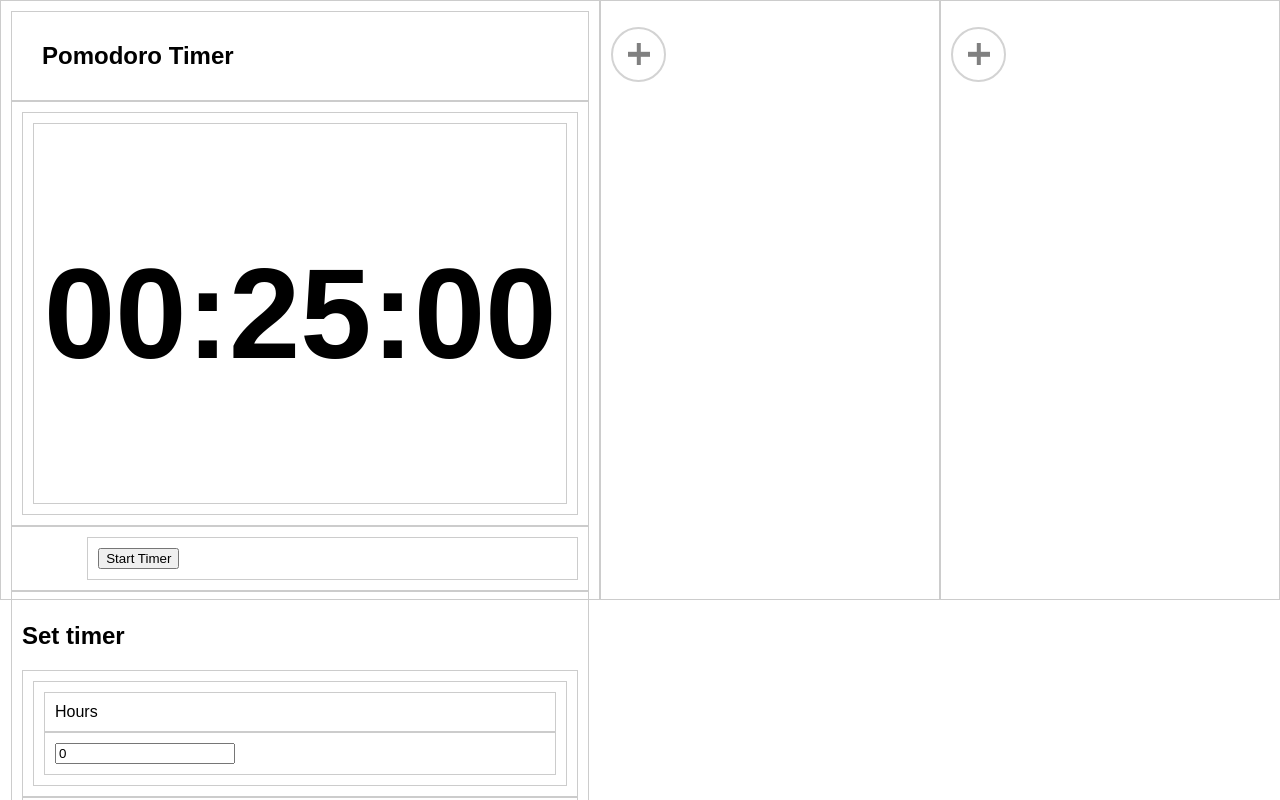
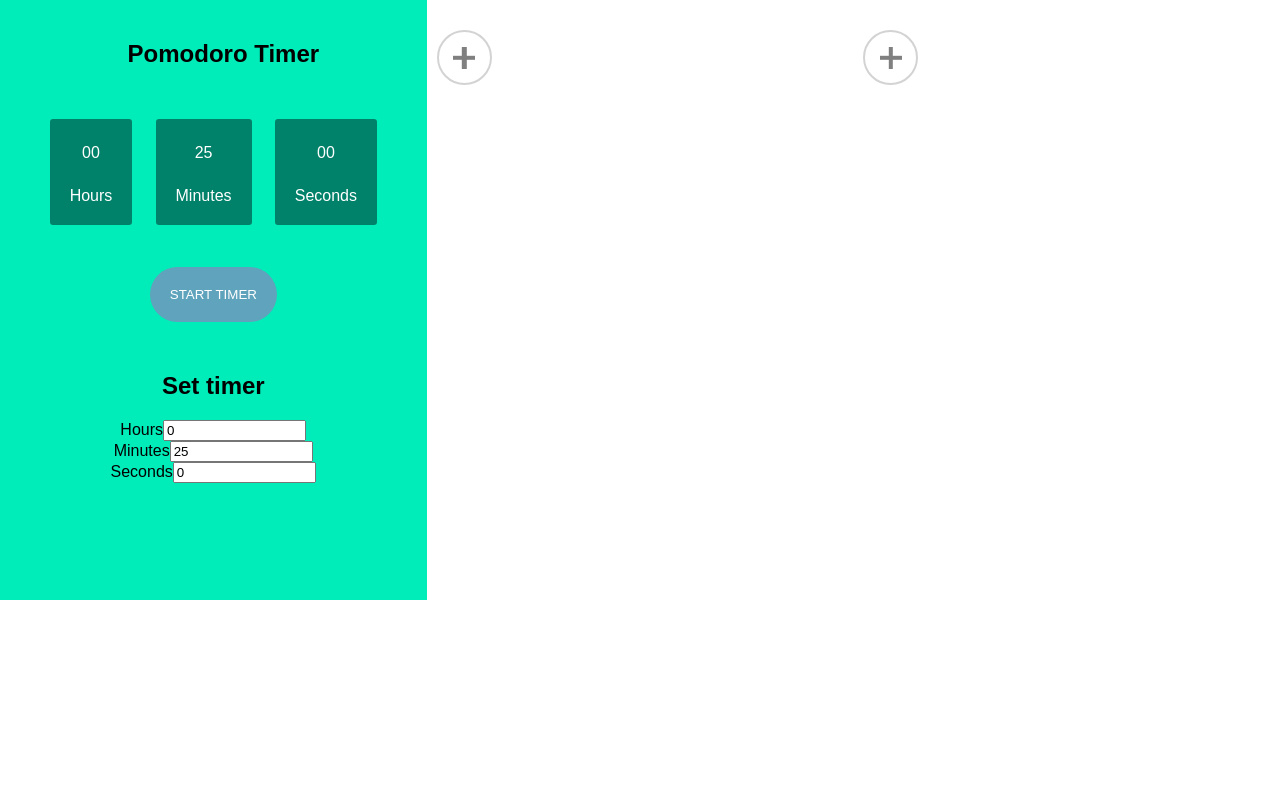
Before and after one commit to jreboqui/MultiTimerApp, a React (Create React App) app: page / in a window 1280 px wide. Shown: the top 800 px of the page. Built offline with nearby package versions, Linux system fonts and the light colour scheme.

Commit message:
Add-on task: A little prelim styling

```diff
--- a/src/components/Timer.css
+++ b/src/components/Timer.css
@@ -11,13 +11,17 @@
   }
 
   .container-1 div, .container-2 div, .container-3 div{
-    border:1px #ccc solid;
+    /* border:1px #ccc solid; */
     padding:10px;
   }
 
   .box-1{
     flex:1;
-
+    background: #00ECB9;
+    text-align: center;
+    background: #00ECB9;
+    font-family: sans-serif;
+    font-weight: 100;
   }
 
   .box-2{
--- /dev/null
+++ b/src/components/TimerButton.css
@@ -0,0 +1,9 @@
+#Start {
+    color: #fff !important;
+    text-transform: uppercase;
+    background: #60a3bc;
+    padding: 20px;
+    border-radius: 50px;
+    display: inline-block;
+    border: none;
+    }
--- a/src/components/TimerButton.js
+++ b/src/components/TimerButton.js
@@ -3,6 +3,7 @@ import { Button } from 'react-bootstrap';
 import { Panel } from 'react-bootstrap';
 import { Row } from 'react-bootstrap';
 import * as timerStates from '../timerStates';
+import './TimerButton.css';
 
 class TimerButton extends React.Component {
 
@@ -17,7 +18,7 @@ class TimerButton extends React.Component {
       return (
         <Row>
         {/* <Button bsStyle="success" onClick={this.props.startTimer}>Start</Button> */}
-        <button id={this.props.id} onClick={this.props.startTimer}>Start Timer</button>
+        <button id="Start" onClick={this.props.startTimer}>Start Timer</button>
         </Row>
       )
 
@@ -35,7 +36,7 @@ class TimerButton extends React.Component {
   }
   render() {
     return (
-      <div className="row text-primary text-left" style={{ paddingLeft:'13%'}}>
+      <div className="row text-primary text-left">
         {this.getButton()}
       </div>
 
--- a/src/components/TimerConfig.js
+++ b/src/components/TimerConfig.js
@@ -21,39 +21,52 @@ class TimerConfig extends React.Component{
     }
     render() {
         return (
-          <div className="text-primary">
+          <div className="configDisplay">
               <h2 className="text-left"> Set timer </h2>
-                  <FormGroup>
-                  <div className="form-group">
-                    <div className="col-sm-3">
               <label htmlFor="hours">Hours</label>
-                    </div>
-                    <div className="col-sm-9">
               <input id="hours" className="form-control" type="number"  style={{ width:'35%'}} defaultValue={this.props.baseTime.get('hours')} onChange={this.handleChange}/>
-                    </div>
-                  </div>
-                  </FormGroup>
-                  <FormGroup>
-                  <div className="form-group">
-                    <div className="col-sm-3">
+              <br/>
               <label htmlFor="minutes">Minutes</label>
-                    </div>
-                    <div className="col-sm-9">
               <input id="minutes" className="form-control" type="number" style={{ width:'35%'}} defaultValue={this.props.baseTime.get('minutes')} onChange={this.handleChange}/>
-                    </div>
-                  </div>
-                  </FormGroup>
-                  <FormGroup>
-                  <div className="form-group">
-                    <div className="col-sm-3">
+              <br/>
               <label htmlFor="seconds">Seconds</label>
-                    </div>
-                    <div className="col-sm-9">
               <input id="seconds" className="form-control" type="number" style={{ width:'35%'}} defaultValue={this.props.baseTime.get('seconds')} onChange={this.handleChange}/>
           </div>
-                  </div>
-                  </FormGroup>
-                </div>
+
+
+          // <div className="text-primary">
+          //         <h2 className="text-left"> Set timer </h2>
+          //         <FormGroup>
+          //         <div className="form-group">
+          //           <div className="col-sm-3">
+          //             <label htmlFor="hours">Hours</label>
+          //           </div>
+          //           <div className="col-sm-9">
+          //             <input id="hours" className="form-control" type="number"  style={{ width:'35%'}} defaultValue={this.props.baseTime.get('hours')} onChange={this.handleChange}/>
+          //           </div>
+          //         </div>
+          //         </FormGroup>
+          //         <FormGroup>
+          //         <div className="form-group">
+          //           <div className="col-sm-3">
+          //             <label htmlFor="minutes">Minutes</label>
+          //           </div>
+          //           <div className="col-sm-9">
+          //             <input id="minutes" className="form-control" type="number" style={{ width:'35%'}} defaultValue={this.props.baseTime.get('minutes')} onChange={this.handleChange}/>
+          //           </div>
+          //         </div>
+          //         </FormGroup>
+          //         <FormGroup>
+          //         <div className="form-group">
+          //           <div className="col-sm-3">
+          //             <label htmlFor="seconds">Seconds</label>
+          //           </div>
+          //           <div className="col-sm-9">
+          //             <input id="seconds" className="form-control" type="number" style={{ width:'35%'}} defaultValue={this.props.baseTime.get('seconds')} onChange={this.handleChange}/>
+          //           </div>
+          //         </div>
+          //         </FormGroup>
+          //       </div>
         )
     }
 
--- /dev/null
+++ b/src/components/TimerDisplay.css
@@ -0,0 +1,54 @@
+
+#clockdiv{
+	font-family: sans-serif;
+	color: #fff;
+	display: inline-block;
+	font-weight: 100;
+	text-align: center;
+	font-size: 30px;
+}
+
+
+#clockdiv > div{
+	padding: 10px;
+    border-radius: 3px;
+    height: 80px;
+
+}
+
+div#one {
+    padding: 10px;
+	border-radius: 3px;
+	background: #00816A;
+    display: inline-block;
+    margin: 3%;
+}
+div#two {
+    padding: 10px;
+	border-radius: 3px;
+	background: #00816A;
+    display: inline-block;
+    margin: 3%;
+}
+
+div#three {
+    padding: 10px;
+	border-radius: 3px;
+    background: #00816A;
+    display: inline-block;
+    margin: 3%;
+}
+
+
+.smalltext{
+	padding-top: 5px;
+    font-size: 16px;
+    color: white;
+}
+span{
+	padding: 15px;
+	border-radius: 3px;
+	background: #00816A;
+    display: inline-block;
+    color: white;
+}
--- a/src/components/TimerDisplay.js
+++ b/src/components/TimerDisplay.js
@@ -2,19 +2,46 @@ import React from 'react';
 import { Button } from 'react-bootstrap';
 import { Panel } from 'react-bootstrap';
 import { Row, Col } from 'react-bootstrap';
+import './TimerDisplay.css';
+
 const leftPad = (val) => {
     if (val < 10) return `0${val}`;
 
     return `${val}`;
 }
 const TimerDisplay = (props) => (
-    <Row className="show-grid">
-        <Col className="show-grid" xs={12} md={12}>
-        <div className="text-primary">
-            <h2 className="text-left" style={{ fontSize:'8rem'}}>{`${leftPad(props.currentTime.get('hours'))}:${leftPad(props.currentTime.get('minutes'))}:${leftPad(props.currentTime.get('seconds'))}`} </h2>
-        </div>
-        </Col>
-    </Row>
+
+    <div id="clockDiv">
+    <div id="one">
+         <span class="hours">
+           {`${leftPad(props.currentTime.get('hours'))}`}
+         </span>
+
+         <div class="smalltext">Hours</div>
+    </div>
+    <div id="two">
+         <span class="minutes">
+         {leftPad(props.currentTime.get('minutes'))}
+         </span>
+         <div class="smalltext">Minutes</div>
+
+    </div>
+    <div id="three">
+         <span class="seconds">
+         {leftPad(props.currentTime.get('seconds'))}
+         </span>
+         <div class="smalltext">Seconds</div>
+    </div>
+ </div>
+
+    // <Row className="show-grid">
+    //     <Col className="show-grid" xs={12} md={12}>
+    //     {/* <div className="text-primary">
+    //         <h2 className="text-left" style={{ fontSize:'8rem'}}>{`${leftPad(props.currentTime.get('hours'))}:${leftPad(props.currentTime.get('minutes'))}:${leftPad(props.currentTime.get('seconds'))}`} </h2>
+    //     </div> */}
+
+    //     </Col>
+    // </Row>
 );
 
 export default TimerDisplay;
```
Also changed, not shown: 1 other file (tests, documents, lock files or other folders). Lines whose indentation alone changed are shown as unchanged.
